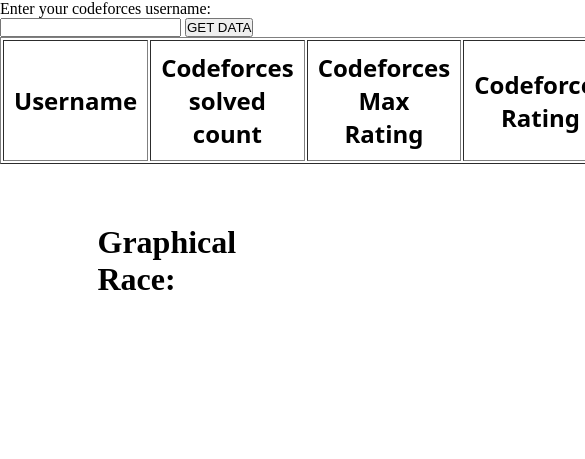
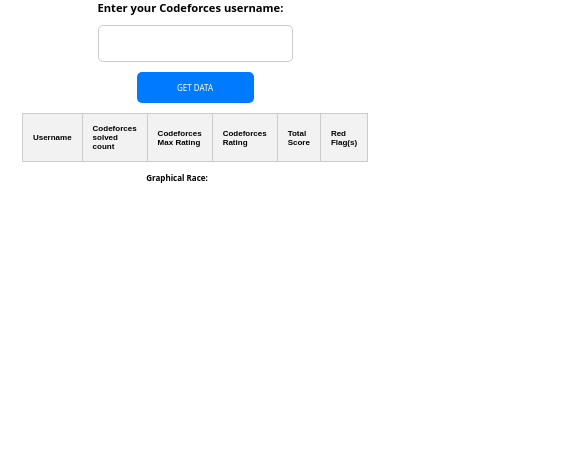
Before and after one commit to CodeHalcyon/cpTracker, a plain HTML site: page index.html in a window 390 px wide. Shown: the top 459 px of the page, 585 px wide, since content can reach past the window. Drawn offline with nearby package versions, Linux system fonts and the light colour scheme.

Commit message:
made the project responsive

```diff
--- a/index.html
+++ b/index.html
@@ -1,5 +1,6 @@
 <!DOCTYPE html>
 <html lang="en">
+
 <head>
     <meta charset="UTF-8">
     <meta name="viewport" content="width=device-width, initial-scale=1.0">
@@ -7,11 +8,16 @@
     <link rel="stylesheet" href="style.css">
     <script src="https://cdnjs.cloudflare.com/ajax/libs/Chart.js/2.9.4/Chart.js"></script>
 </head>
+
 <body>
-    <label for="name">Enter your codeforces username:
+    <!-- <label for="name">Enter your codeforces username:
         <input id="forcesUsername" type="text"/>
     </label>
-    <button onclick="fetchUser()"> GET DATA </button>
+    <button onclick="fetchUser()"> GET DATA </button> -->
+    <label for="name" class="username-label">Enter your Codeforces username:</label>
+    <input id="forcesUsername" type="text" class="username-input" />
+    <button onclick="fetchUser()" class="get-data-btn">GET DATA</button>
+
 
     <table id="table" border="1">
         <tr>
@@ -25,11 +31,17 @@
     </table>
     <p class="error"></p>
 
-    <div class="graph">
+    <!-- <div class="graph">
         <h1>Graphical Race: </h1>
         <canvas id="myChart" style="width:100%;max-width:600px"></canvas>
+    </div> -->
+    <div class="graph">
+        <h1>Graphical Race:</h1>
+        <canvas id="myChart"></canvas>
     </div>
+
     <script src="main.js"></script>
 
 </body>
+
 </html>
--- a/main.js
+++ b/main.js
@@ -4,6 +4,13 @@ const error = document.getElementById("error")
 let users = []
 
 let userData = []
+
+window.addEventListener('resize', function() {
+  var canvas = document.getElementById('myChart');
+  canvas.style.width = '100%';
+  canvas.style.height = 'auto';
+});
+
 
 
 const fetchUser = () => {
@@ -129,13 +136,9 @@ const fetchUser = () => {
           }
         }
       });
-
-
     })
     .catch((e) => {
       console.log(e);
     });
   }, 4000)
-
-
 }
--- a/style.css
+++ b/style.css
@@ -1,32 +1,130 @@
 *{
     margin: 0;
     padding: 0;
+    font-family: system-ui, -apple-system, BlinkMacSystemFont, 'Segoe UI', Roboto, Oxygen, Ubuntu, Cantarell, 'Open Sans', 'Helvetica Neue', sans-serif;
 }
 
-table{
-    width: 100%;
-    text-align: center;
+table {
+    width: 50%;
+    margin: 10px auto;
+    border-collapse: collapse;
 }
-td{
+td, th {
     padding: 10px;
-    font-size: 1.25rem;
-    font-family: system-ui, -apple-system, BlinkMacSystemFont, 'Segoe UI', Roboto, Oxygen, Ubuntu, Cantarell, 'Open Sans', 'Helvetica Neue', sans-serif;
+    font-size: 1rem;
+    font-family: Arial, sans-serif;
+    border: 1px solid #ccc;
 }
-.th{
+.th {
     font-weight: bold;
-    font-family: system-ui, -apple-system, BlinkMacSystemFont, 'Segoe UI', Roboto, Oxygen, Ubuntu, Cantarell, 'Open Sans', 'Helvetica Neue', sans-serif;
-    font-size: 1.5rem;
+    font-size: 0.5rem;
+    background-color: #f2f2f2;
 }
 
-.graph{
-    /* text-align: left; */
+.graph {
+    max-width: 50%;
+    margin: auto;
+    overflow-x: auto; /* Add horizontal scroll if needed on smaller screens */
+}
+.graph>h1{
+    display: block;
+    font-size: 1.1rem;
+    width: 50%;
+    margin: 0 auto;
+}
+
+canvas {
+    display: block;
+    width: 100%;
+    max-width: 100%;
+    height: auto;
+}
+
+/* input styling */
+.username-label {
+    display: block;
+    margin-bottom: 10px;
+    width: 50%;
+    margin: 0 auto;
+    font-weight: bolder;
+    font-family: system-ui, -apple-system, BlinkMacSystemFont, 'Segoe UI', Roboto, Oxygen, Ubuntu, Cantarell, 'Open Sans', 'Helvetica Neue', sans-serif;
+  }
+
+  .username-input {
+    display: block;
+    width: 50%;
     padding: 10px;
-    /* background: green; */
+    margin: 10px auto;
+    box-sizing: border-box;
+    border: 1px solid #ccc;
+    border-radius: 5px;
+  }
+
+  .get-data-btn {
+    display: block;
     width: 50%;
-    max-width: 600px;
-    margin: 0 auto;
-    margin-top: 50px;
-    display: flex;
-    gap: 50px;
-    flex-direction: column;
+    margin: auto;
+    padding: 10px;
+    background-color: #007bff;
+    color: #fff;
+    border: none;
+    border-radius: 5px;
+    cursor: pointer;
+  }
+
+  .get-data-btn:hover {
+    background-color: #0056b3;
+  }
+
+  @media (min-width: 768px) {
+    .username-label {
+        display: block;
+        font-weight: bolder;
+        margin-bottom: 10px;
+      }
+    .username-input {
+      /* width: 0%; */
+    }
+
+    .get-data-btn {
+      width: 30%;
+    }
+    td, th {
+        font-size: 0.5rem;
+        padding: 8px;
+    }
+    .graph>h1{
+        font-size: 0.5rem;
+    }
+    .graph{
+        width: 100%;
+    }
+  }
+
+
+@media (max-width: 576px) {
+    .th,td {
+        font-size: 0.5rem;
+    }
+    .username-label{
+        font-size: 0.7rem;
+    }
+    .username-input {
+        width: 50%;
+        margin-inline: 25%;
+        font-size: 0.7rem;
+        padding: 10px;
+      }
+    .get-data-btn {
+        width: 30%;
+        margin: 0 auto;
+        font-size: 0.5rem;
+        padding: 10px;
+      }
+      .graph>h1{
+        font-size: 0.5rem;
+    }
+    .graph{
+        width: 100%;
+    }
 }
```
